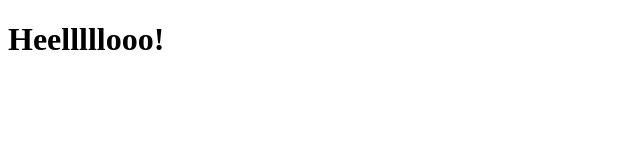
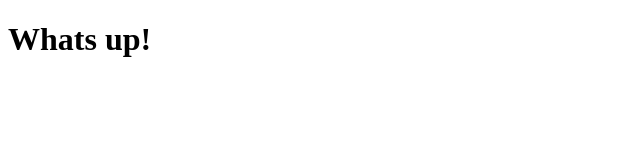
Before and after one commit to katcarlson21/hello-world, a plain HTML site: page index.html in a window 1280 px wide. Shown: the whole page, without its empty margins (0-640 px from the left). Drawn offline with Linux system fonts and the light colour scheme.

Commit message:
other greeting

```diff
--- a/index.html
+++ b/index.html
@@ -7,6 +7,6 @@
     <title>Kats Website!</title>
 </head>
 <body>
-    <h1>Heelllllooo!</h1>
+    <h1>Whats up!</h1>
 </body>
 </html>
```
